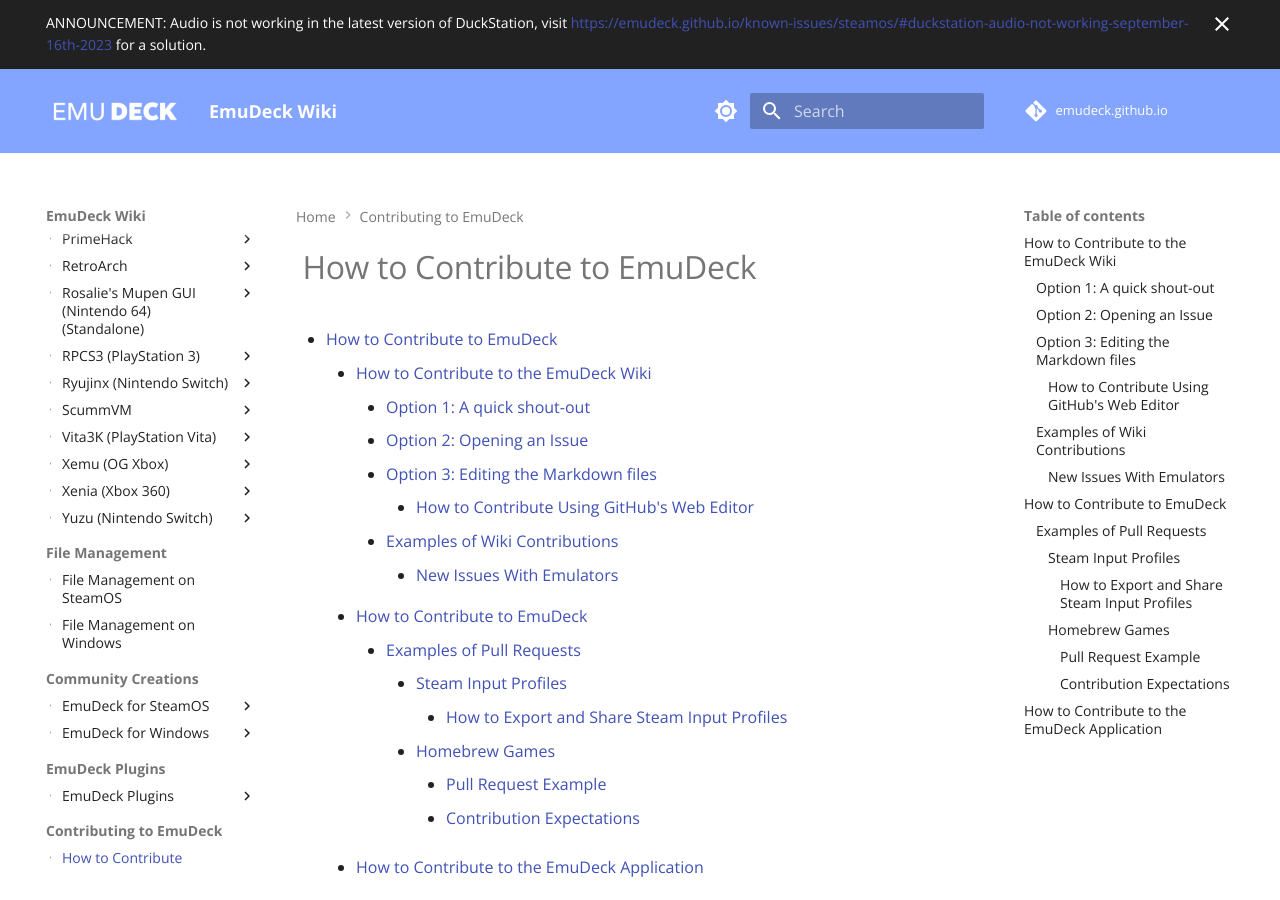
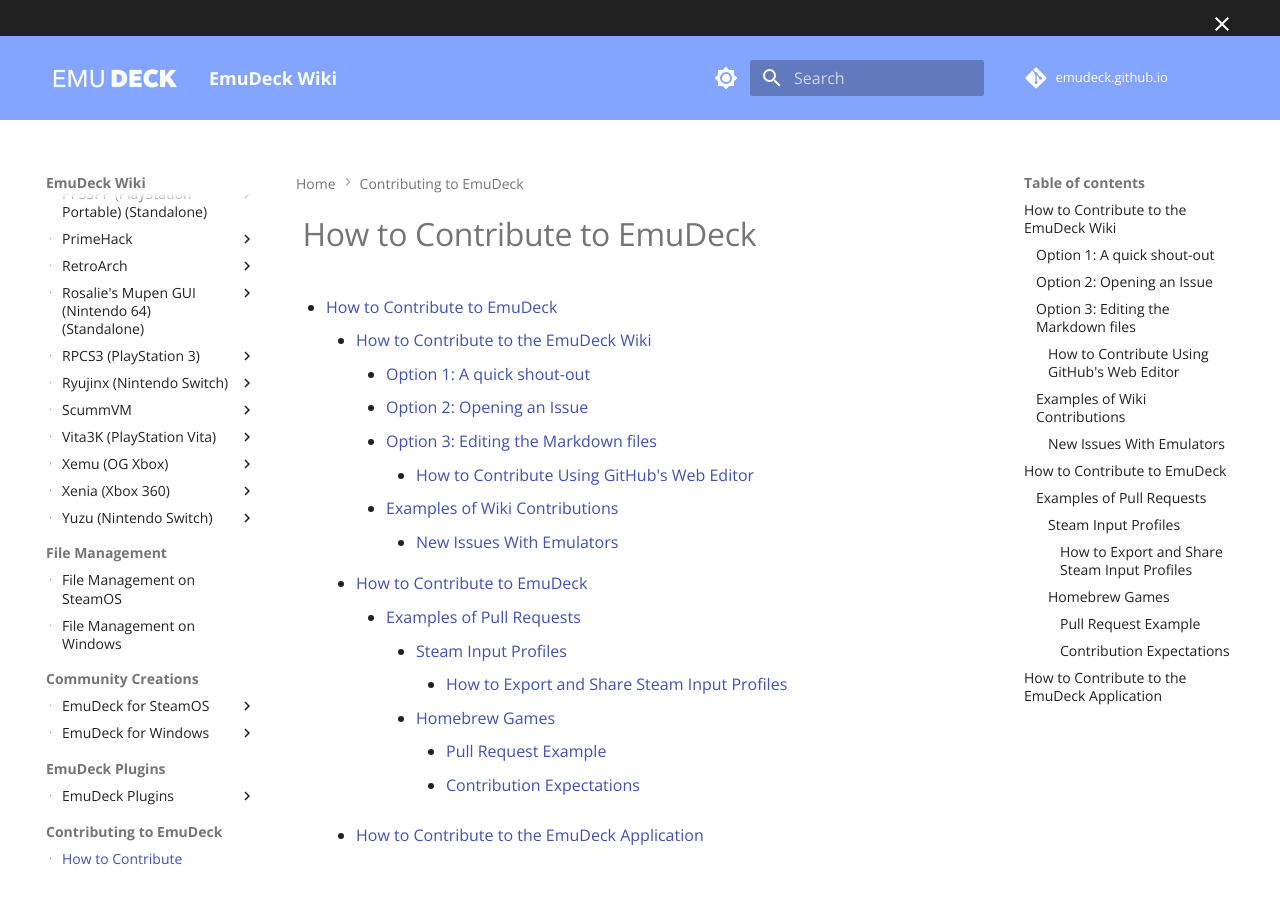
Before and after one commit to EmuDeck/emudeck.github.io, an MkDocs documentation site: the page built from docs/how-to-contribute.md, in a window 1280 px wide and 900 px high. Built offline with MkDocs 1.6.1 and Material for MkDocs 9.7.7, drawn with Linux system fonts in a browser that asks for light colours; comment, search, counter and statistics services are not loaded.

Commit message:
[Remove] DuckStation issue from announcement bar

```diff
--- a/overrides/main.html
+++ b/overrides/main.html
@@ -1,5 +1,4 @@
 {% extends "base.html" %}
 
 {% block announce %}
-ANNOUNCEMENT: Audio is not working in the latest version of DuckStation, visit <a href="https://emudeck.github.io/known-issues/steamos/#duckstation-audio-not-working-september-16th-2023">https://emudeck.github.io/known-issues/steamos/#duckstation-audio-not-working-september-16th-2023</a> for a solution.
 {% endblock %}
```
